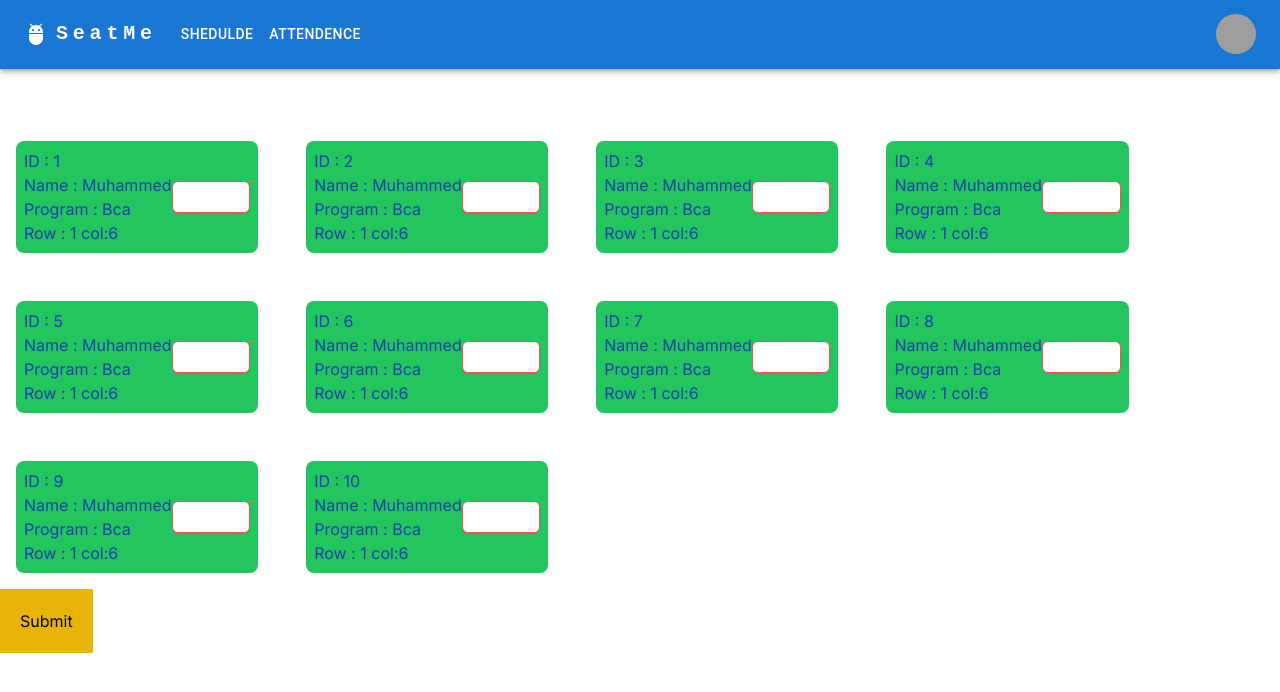
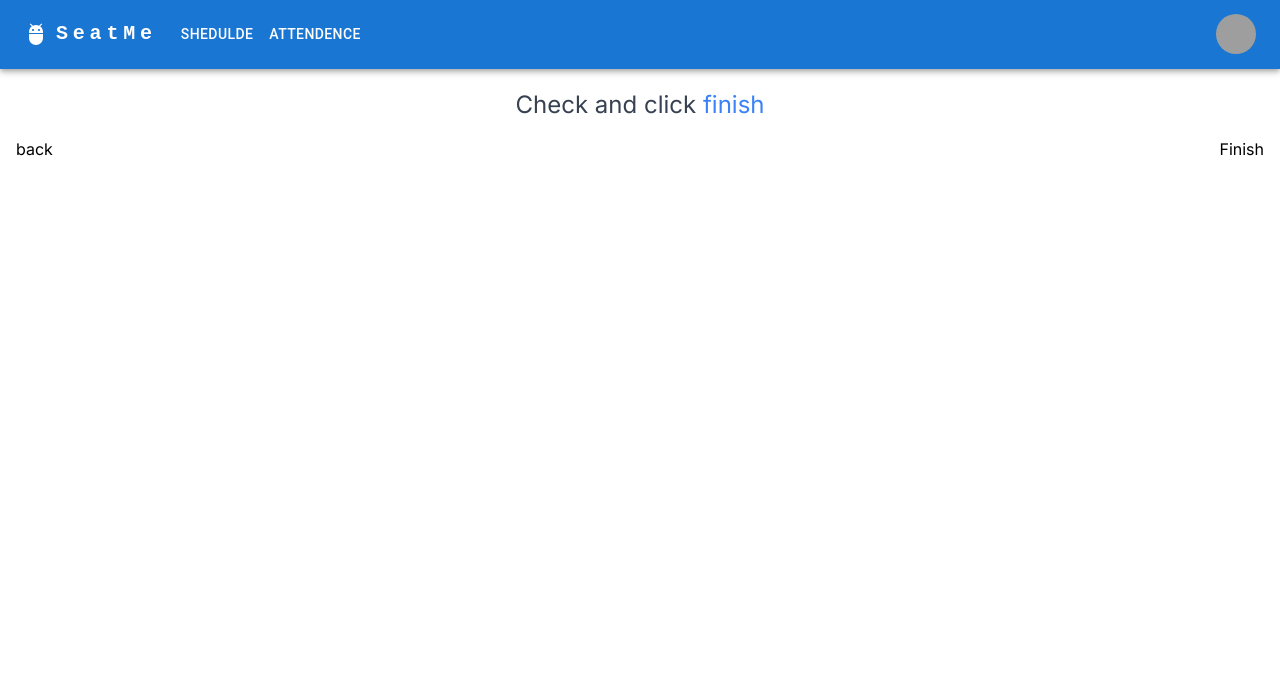
Before and after one commit to AnanthuTD/SeatMe-PWA, a Next.js app: page /staff/attendance in a window 1280 px wide. Both pictures are taken after a click on the button "Submit". Shown: the top 692 px of the page. Built offline with nearby package versions, Linux system fonts and the light colour scheme; grey boxes are pictures that could not be loaded.

Commit message:
atrendance confirm page done almopst

```diff
--- /dev/null
+++ b/src/app/staff/attendance/absentstds.jsx
@@ -0,0 +1,40 @@
+import React from 'react'
+
+function absentstds({data}) {
+
+  const absentees = data.filter(std => !std.isPresent)
+
+
+  return (
+
+      <>
+      <div>
+      {absentees.map((student) => (
+					<div
+						className={` m-4 p-2 rounded-lg ${
+							student.isPresent ? "bg-green-500" : "bg-red-500"
+						}`}
+					>
+
+							<div className="text-blue-800">
+								<p>ID : {student.id} </p>
+								<p>Name : {student.name}</p>
+								<p>Program : {student.program}</p>
+								<span>
+									{" "}
+									Row : {student.row} col:{student.column}{" "}
+								</span>
+							</div>
+
+
+					</div>
+				))}
+      </div>
+
+      </>
+
+
+  )
+}
+
+export default absentstds;
--- a/src/app/staff/attendance/page.jsx
+++ b/src/app/staff/attendance/page.jsx
@@ -2,6 +2,10 @@
 
 import React, { useState } from "react";
 import Navbar from "../navbar";
+import { Button } from "antd";
+import Absentstds from "./absentstds";
+import Link from "next/link";
+
 
 import Stdlist from "./stdlist";
 
@@ -90,11 +94,10 @@ function page() {
 	];
 	const [isAbsent, setIsAbsent] = useState(false);
 	const [data, setData] = useState(std);
-    const [conform, setConform] = useState(false);
+    const  [conform, setConform] = useState(false);
 
     const confirmpage = () => {
-		setConform[true];
-		console.log('hioeiufhedf');
+		setConform(!conform);
 	}
 
 
@@ -103,12 +106,27 @@ function page() {
 		<>
 			<Navbar />
 			{ conform ?
-			<div>hiii</div>
+			<>
+			   <h1 className="text-center text-2xl text-gray-700  mt-5 "   >Check and click <span className="text-blue-500"  >finish</span></h1>
+              <Absentstds  data={data}   />
+			  <div className="flex flex-row justify-between m-4"  >
+                <button  onClick={() => confirmpage()}    >  back</button>
+                <button> Finish   </button>
+			  </div>
+
+
+
+			</>
 			:
 			<>
 
 			<Stdlist   data={data} setData={setData}      />
-			<button   onclick={ confirmpage }  className="p-5 bg-yellow-500"     >Submit</button>
+			<button
+								className=" ml-36 mt-5 mb-4  px-4 py-3 bg-blue-600  rounded-3xl border-4 "
+								onClick={() => confirmpage()}
+							>
+								<p  className="text-lg  text-white  "     >    Submit</p>
+							</button>
 			</>
 
 
--- a/src/app/staff/attendance/stdlist.jsx
+++ b/src/app/staff/attendance/stdlist.jsx
@@ -5,7 +5,7 @@ function stdlist({ data ,setData  }    ) {
     const absent = (index) => {
 		data[index].isPresent = !data[index].isPresent;
 		setData([...data]);
-        console.log(data);
+
 	};
 
 
```
